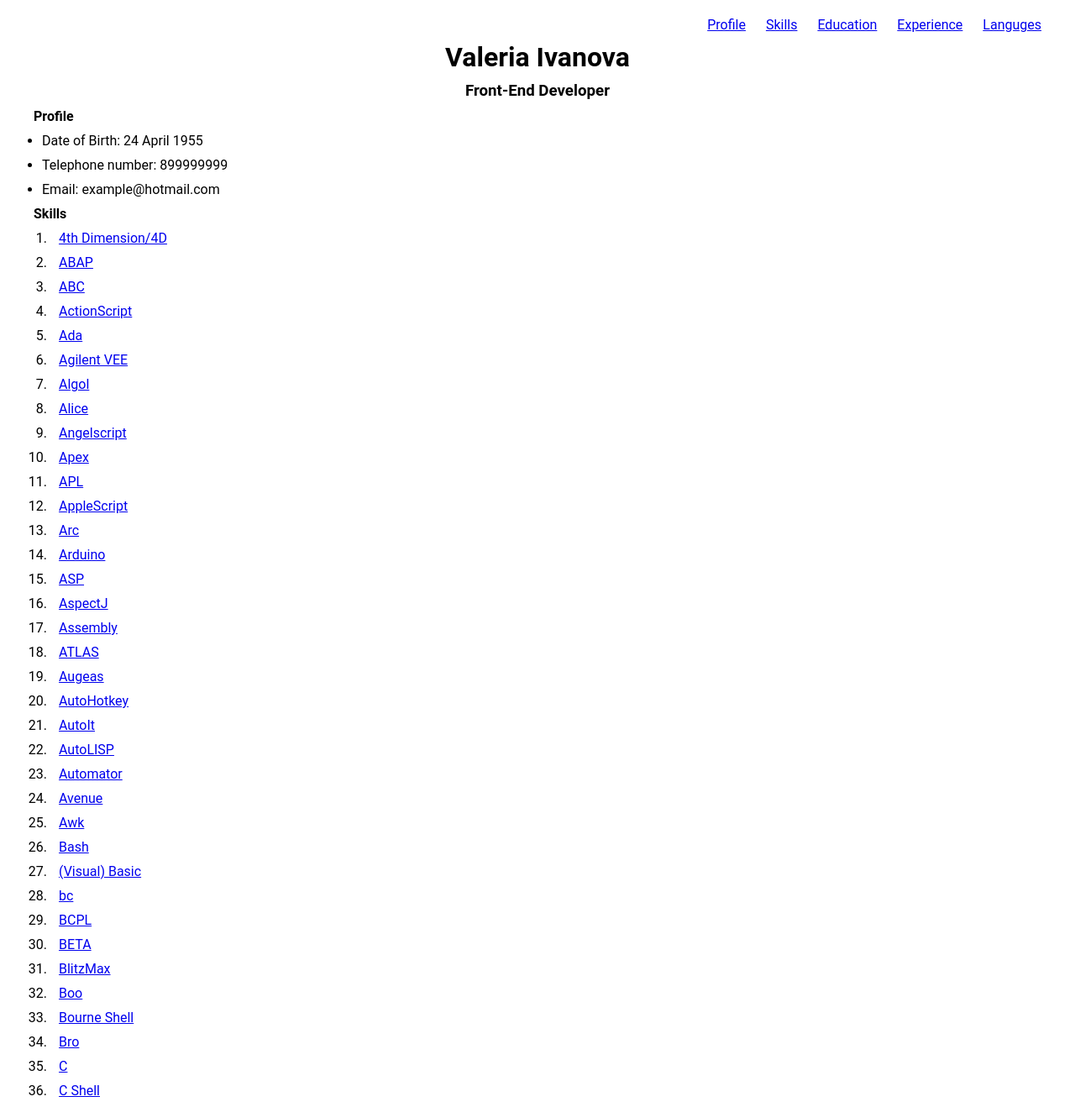
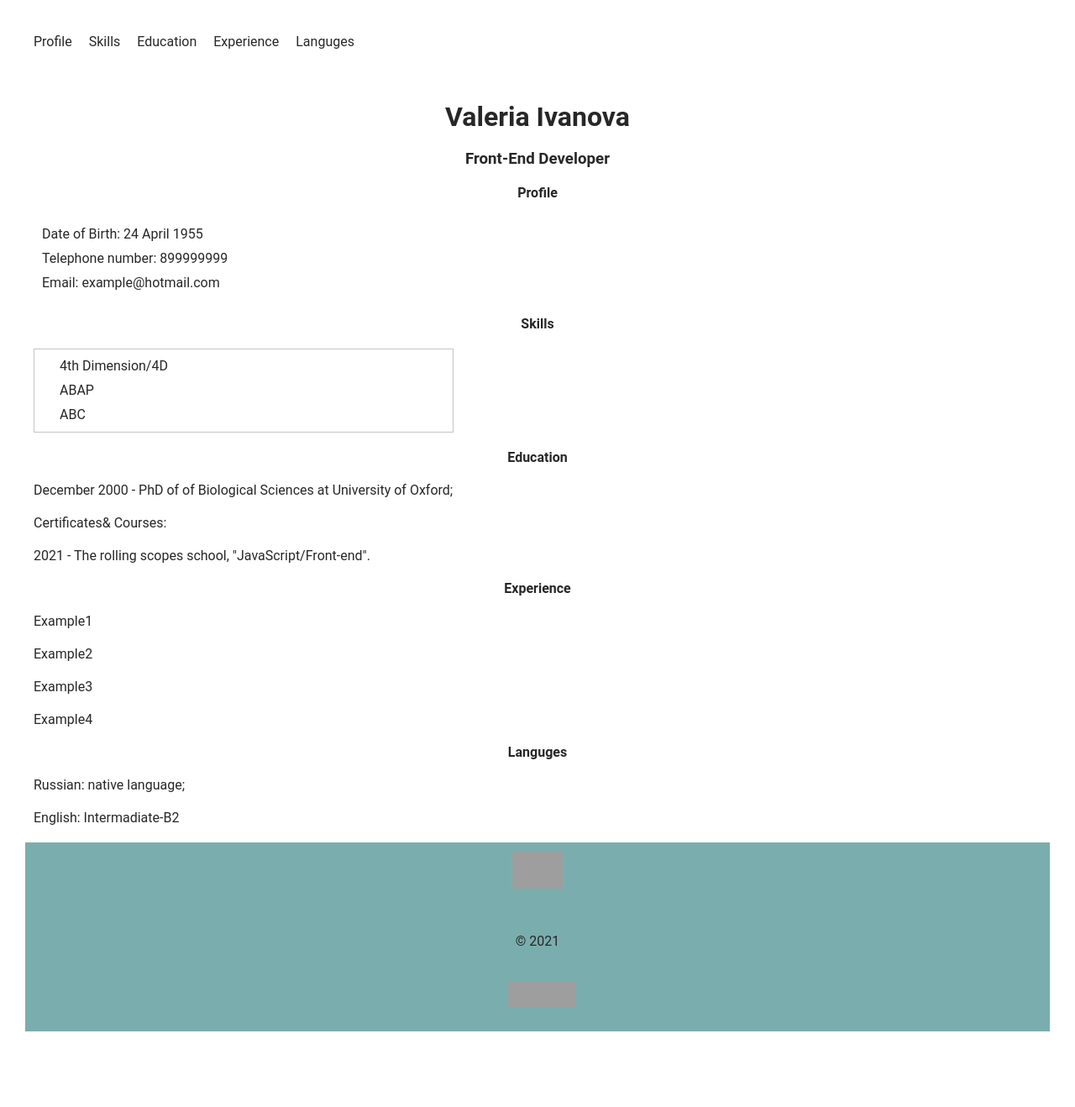
Before and after one commit to awsmNN/rsschool-cv, a plain HTML site: page index.html in a window 1280 px wide. Shown: the top 1318 px of the page at 84% size. After the commit the page ends 1248 px from the top, so only its background shows below. Drawn offline with Linux system fonts and the light colour scheme; grey boxes are pictures that could not be loaded.

Commit message:
Update style.css

```diff
--- a/style.css
+++ b/style.css
@@ -3,8 +3,18 @@
 	margin: 10px;
     padding: 0;
     font-family: 'Roboto', sans-serif;
+    list-style: none;
+    text-decoration: none;
+    color: rgb(39, 39, 39);
+
+
 }
 
+.content {
+    display: flex;
+    flex-direction: column;
+
+}
 .ll {
 
 border-radius: 1px;
@@ -12,16 +22,36 @@ display: inline-block;
 text-align:center;
 }
 
-h1,h3 {
+h1,h3, h4 {
     text-align: center;
 }
 footer {
     background-color: rgba(1, 100, 100, 0.521);
-    color: white;
     font-size: medium;
     text-align: center;
+    align-items: center
 }
 
 header {
-    text-align: right;
+    position :relative;
+    margin-top: 20px;
+    height: 70px;
+    display: flex;
+
 }
+.icon_rsschool {
+    display: block;
+    background-image: url(https://rs.school/images/rs_school_js.svg);
+    background-size: cover;
+    width: 80px;
+    height: 30px;
+    margin-left: 47%;
+}
+
+
+.my_skills {
+    border: 1px solid rgba(0, 0, 0, 0.226);
+    width: 500px;
+    height: 100px;
+    overflow-y: scroll;
+    overflow-x: hidden;}
```
